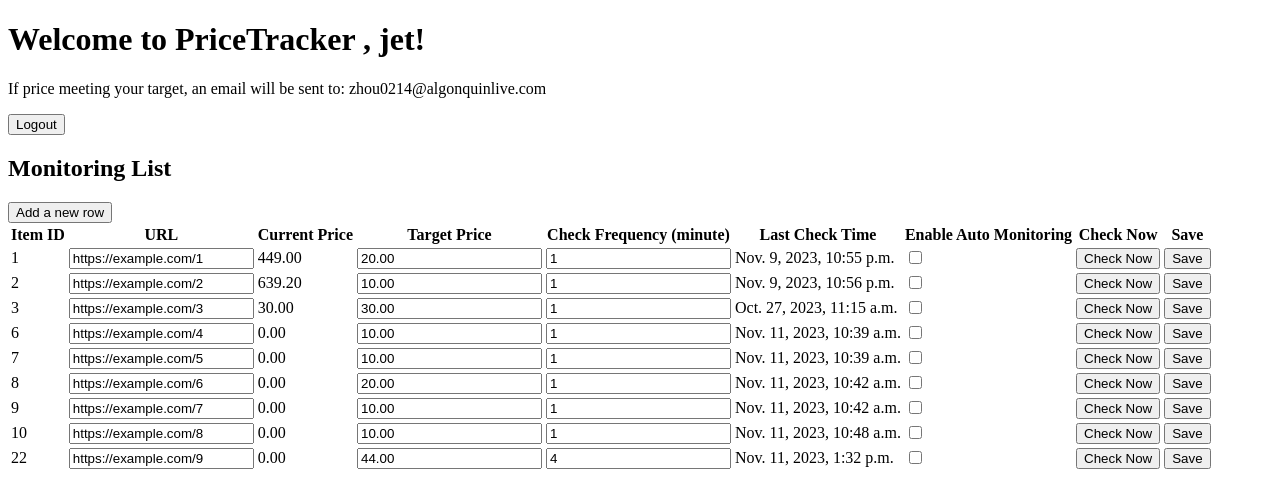
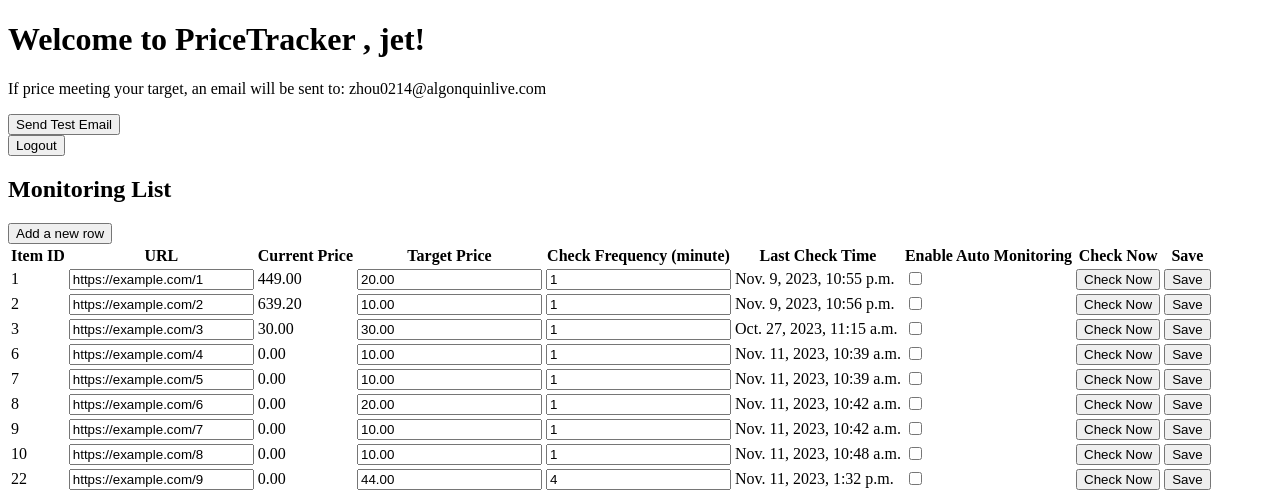
Before and after one commit to JianZhou8/pricetracker2, a Django app: page / in a window 1280 px wide. Shown: the top 492 px of the page. Run offline with Django 4.2, Linux system fonts and the light colour scheme; a user stored in the database is signed in; data comes from the database, SQL or seed files in the repository; both versions use the stored data as it was after the commit.

Commit message:
setup gmail account

```diff
--- a/userauth/templates/home.html
+++ b/userauth/templates/home.html
@@ -8,6 +8,7 @@
     {% if user.is_authenticated %}
 
         <p>If price meeting your target, an email will be sent to: {{ email }}</p>
+        <button type="button" id="sendMailBtn">Send Test Email</button>
         <form method="post" action="{% url 'logout' %}">
             {% csrf_token %}
             <input type="submit" value="Logout">
@@ -40,12 +41,12 @@
                 {% for item in tracklist %}
                     <tr>
                         <td>{{ item.number }}</td>
-                        <td><input type="text" name="url_{{ forloop.counter }}" value="{{ item.url }}"></td>
+                        <td><input type="text" name="url_{{ item.number }}" value="{{ item.url }}"></td>
                         <td>{{ item.current_price }}</td>
-                        <td><input type="text" name="target_price_{{ forloop.counter }}" value="{{ item.target_price }}"></td>
-                        <td><input type="text" name="check_frequency_{{ forloop.counter }}" value="{{ item.check_frequency }}"></td>
+                        <td><input type="text" name="target_price_{{ item.number }}" value="{{ item.target_price }}"></td>
+                        <td><input type="text" name="check_frequency_{{ item.number }}" value="{{ item.check_frequency }}"></td>
                         <td>{{ item.last_check_time }}</td>
-                        <td><input type="checkbox" name="enable_auto_{{ forloop.counter }}" {% if item.enable_auto_monitoring %}checked{% endif %}></td>
+                        <td><input type="checkbox" name="enable_auto_{{ item.number }}" {% if item.enable_auto_monitoring %}checked{% endif %}></td>
                         <td><button type="button" class="checkNowBtn" data-url="{{ item.url }}">Check Now</button></td>
                         <td><button type="submit" class="saveBtn">Save</button></td>
                     </tr>
@@ -123,6 +124,18 @@
     saveCell.innerHTML = '<button type="submit">Save</button>';
 });
 
+{#send test email#}
+document.getElementById('sendMailBtn').addEventListener('click', function() {
+    // 使用 Ajax 请求发送测试邮件
+    var xhr = new XMLHttpRequest();
+    xhr.open('GET', '{% url "send_test_email" %}', true);
+    xhr.onreadystatechange = function() {
+        if (xhr.readyState === 4 && xhr.status === 200) {
+            alert('Test email sent successfully.');
+        }
+    };
+    xhr.send();
+});
 </script>
 
 </body>
--- a/userauth/urls.py
+++ b/userauth/urls.py
@@ -8,4 +8,5 @@
     path('', views.home, name='pricetracker_home'),  # 这是首页的URL配置
     path('save_tracklist/', views.save_tracklist, name='save_tracklist'),
     path('checknow/', views.checknow, name='checknow'),
+    path('send_test_email/', views.send_test_email, name='send_test_email'),
 ]
--- a/userauth/views.py
+++ b/userauth/views.py
@@ -197,3 +197,20 @@
             return redirect('pricetracker_home')
     # 如果不是 POST 请求，可以根据需要返回一个空的页面或其他响应
     return HttpResponse("Invalid request")
+
+
+# send_test_email
+
+from django.core.mail import send_mail
+from django.http import HttpResponse
+
+def send_test_email(request):
+    # 发送测试邮件
+    subject = 'Price Tracker Notification - Price met your target'
+    message = 'This is a notification that the price of the item you watched have reduced to your target price.'
+    from_email = 'Zhou0214algonquin@gmail.com'
+    recipient_list = ['jet.ca@live.com']  # 替换为接收测试邮件的实际邮箱地址
+
+    send_mail(subject, message, from_email, recipient_list)
+
+    return HttpResponse('Test email sent successfully.')
```
Also changed, not shown: pricetracker2/settings.py (+8 -0 lines), db.sqlite3, userauth/utils.py (line endings or trailing spaces).
